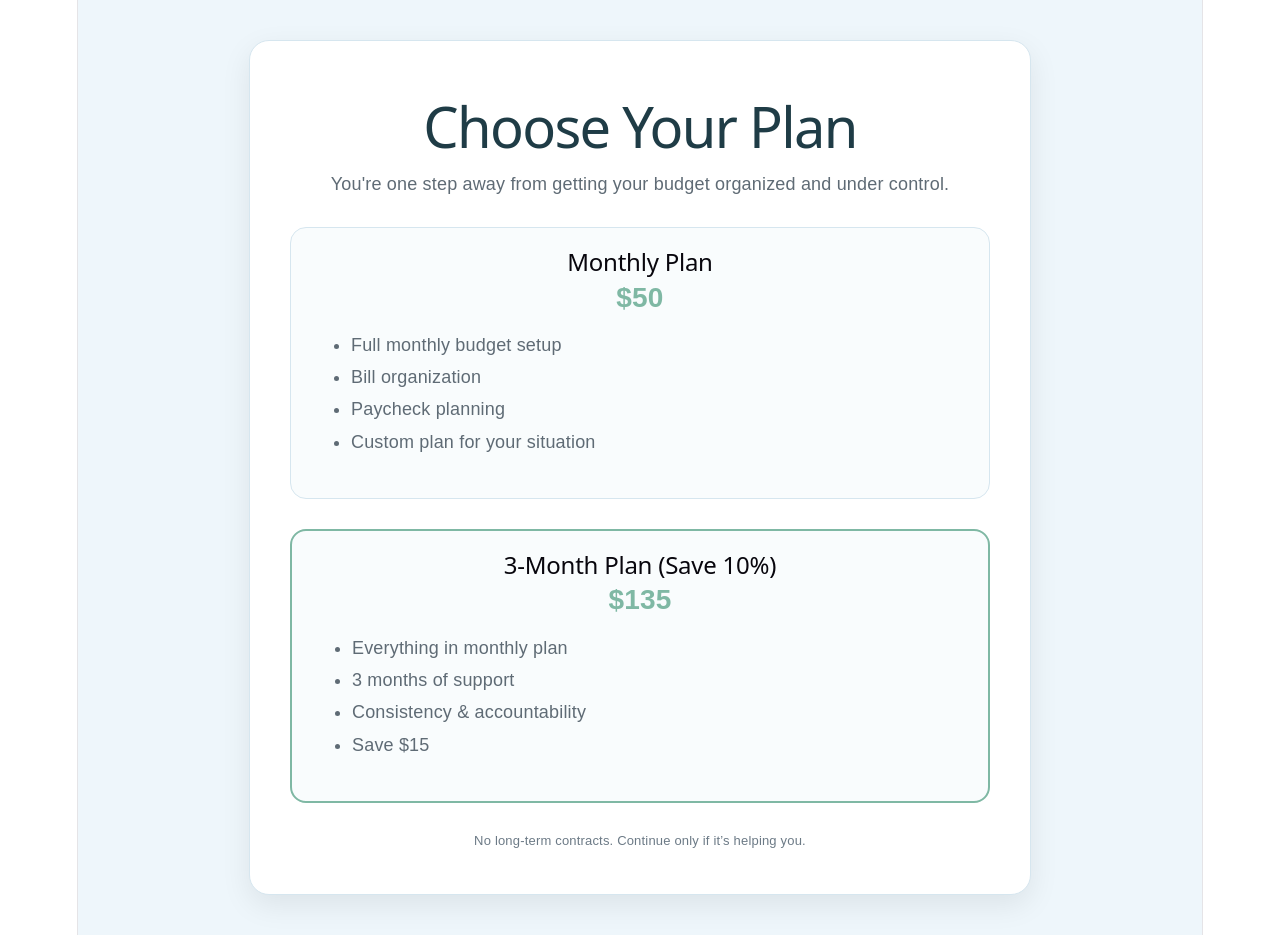
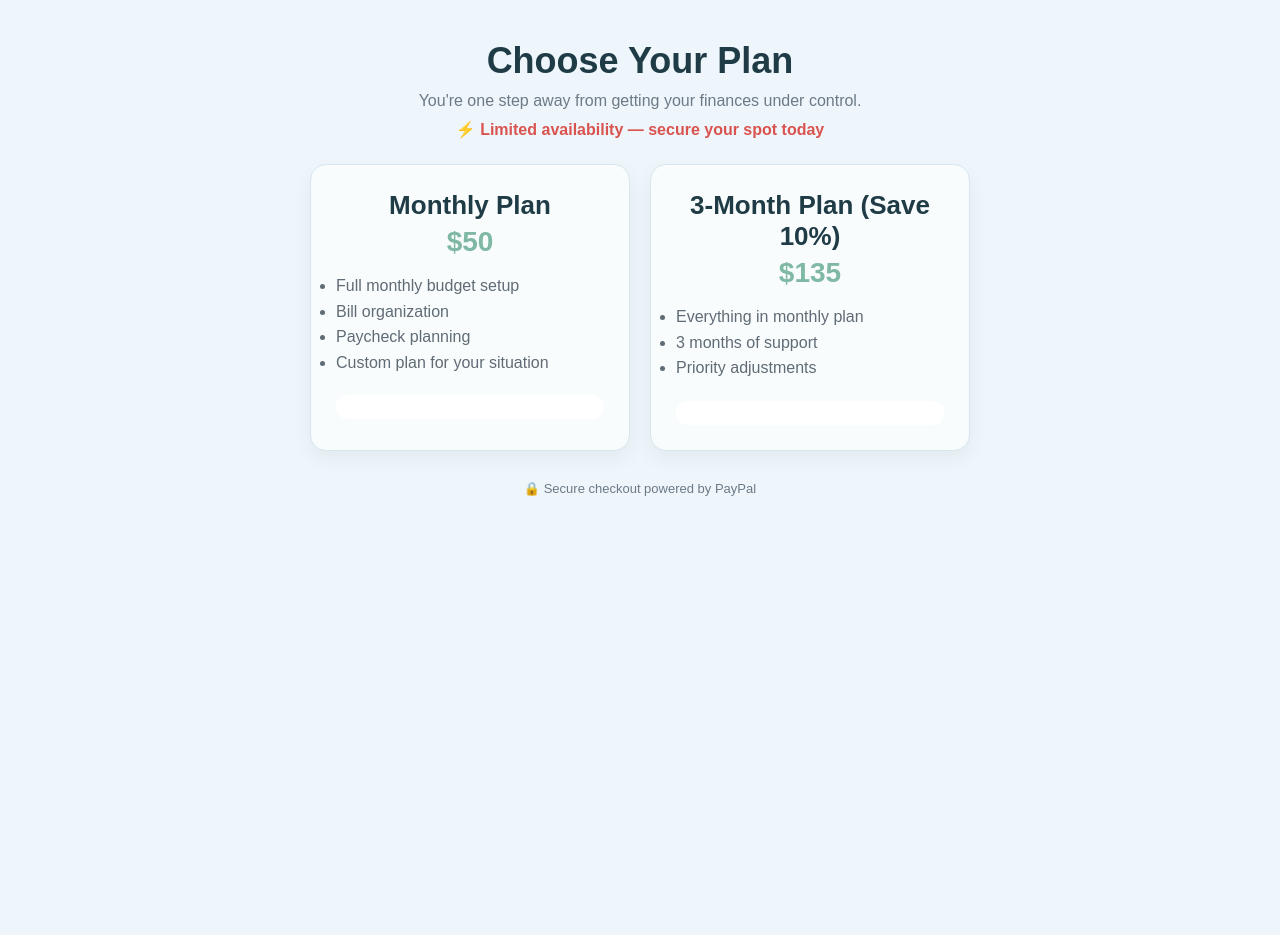
Before and after one commit to shellyryan18/family-first-budgeting, a React (Vite) app: page /#/payment in a window 1280 px wide. After the commit the page ends 800 px from the top, so only its background shows below. Built offline with nearby package versions, Linux system fonts and the light colour scheme.

Commit message:
final global styling + paypal fixes

```diff
--- a/src/Payment.jsx
+++ b/src/Payment.jsx
@@ -1,66 +1,36 @@
-import { useEffect } from "react";
+import React, { useEffect } from "react";
 
 export default function Payment() {
   useEffect(() => {
-    const scriptId = "paypal-hosted-buttons-sdk";
-
-    const renderButtons = () => {
-      if (!window.paypal || !window.paypal.HostedButtons) return;
-
-      // MONTHLY BUTTON
-      if (
-        document.getElementById("paypal-container-monthly") &&
-        !document.getElementById("paypal-container-monthly").hasChildNodes()
-      ) {
+    if (window.paypal) {
       window.paypal
         .HostedButtons({
           hostedButtonId: "MUJ2HRPYMBQ7Q",
         })
-          .render("#paypal-container-monthly");
-      }
+        .render("#paypal-monthly");
 
-      // 3-MONTH BUTTON
-      if (
-        document.getElementById("paypal-container-3month") &&
-        !document.getElementById("paypal-container-3month").hasChildNodes()
-      ) {
       window.paypal
         .HostedButtons({
           hostedButtonId: "RXQX8NU5GSLM4",
         })
-          .render("#paypal-container-3month");
+        .render("#paypal-3month");
     }
-    };
-
-    const existingScript = document.getElementById(scriptId);
-
-    if (existingScript) {
-      renderButtons();
-      return;
-    }
-
-    const script = document.createElement("script");
-    script.id = scriptId;
-    script.src =
-      "https://www.paypal.com/sdk/js?client-id=BAAf1lH5KtGCcavkfw0oCuJI3ZiXLJi5UvvcP4qr9HI53qh9NiR-6Sdb1DIOz0SsVziW-1d2tdePVrwmdE&components=hosted-buttons&enable-funding=venmo&currency=USD";
-    script.async = true;
-    script.onload = renderButtons;
-    document.body.appendChild(script);
   }, []);
 
   return (
     <div style={page}>
-      <div style={container}>
-        <h1 style={title}>Choose Your Plan</h1>
+      <h1 style={header}>Choose Your Plan</h1>
 
-        <p style={subtitle}>
-          You're one step away from getting your budget organized and under
-          control.
+      <p style={subheader}>
+        You're one step away from getting your finances under control.
       </p>
 
-        {/* MONTHLY PLAN */}
+      <p style={urgency}>⚡ Limited availability — secure your spot today</p>
+
+      <div style={grid}>
+        {/* MONTHLY */}
         <div style={card}>
-          <h2>Monthly Plan</h2>
+          <h2 style={planTitle}>Monthly Plan</h2>
           <p style={price}>$50</p>
 
           <ul style={list}>
@@ -70,87 +40,105 @@ export default function Payment() {
             <li>Custom plan for your situation</li>
           </ul>
 
-          <div id="paypal-container-monthly" />
+          <div style={paypalWrapper}>
+            <div id="paypal-monthly"></div>
+          </div>
         </div>
 
-        {/* 3-MONTH PLAN */}
-        <div
-          style={{
-            ...card,
-            marginTop: "30px",
-            border: "2px solid #7fb8a4",
-          }}
-        >
-          <h2>3-Month Plan (Save 10%)</h2>
+        {/* 3 MONTH */}
+        <div style={card}>
+          <h2 style={planTitle}>3-Month Plan (Save 10%)</h2>
           <p style={price}>$135</p>
 
           <ul style={list}>
             <li>Everything in monthly plan</li>
             <li>3 months of support</li>
-            <li>Consistency & accountability</li>
-            <li>Save $15</li>
+            <li>Priority adjustments</li>
           </ul>
 
-          <div id="paypal-container-3month" />
+          <div style={paypalWrapper}>
+            <div id="paypal-3month"></div>
+          </div>
+        </div>
       </div>
 
-        <p style={small}>
-          No long-term contracts. Continue only if it’s helping you.
-        </p>
-      </div>
+      <p style={secure}>🔒 Secure checkout powered by PayPal</p>
     </div>
   );
 }
 
+/* ================= STYLES ================= */
+
 const page = {
   fontFamily: "Arial, sans-serif",
+  background: "#eef6fb",
   minHeight: "100vh",
-  background: "#eef6fb",
   padding: "40px 20px",
   textAlign: "center",
 };
 
-const container = {
-  maxWidth: "700px",
-  margin: "0 auto",
-  background: "#ffffff",
-  padding: "40px",
-  borderRadius: "20px",
-  boxShadow: "0 10px 30px rgba(0,0,0,0.08)",
-  border: "1px solid #d6e6ef",
+const header = {
+  fontSize: "36px",
+  color: "#1f3c46",
+  marginBottom: "10px",
 };
 
-const title = {
-  color: "#1f3c46",
+const subheader = {
+  color: "#6c7a86",
+  marginBottom: "10px",
 };
 
-const subtitle = {
-  color: "#5f6b75",
-  marginBottom: "30px",
+const urgency = {
+  color: "#d9534f",
+  fontWeight: "600",
+  marginBottom: "25px",
+};
+
+const grid = {
+  display: "flex",
+  flexWrap: "wrap",
+  justifyContent: "center",
+  gap: "20px",
 };
 
 const card = {
   background: "#f9fcfd",
   border: "1px solid #d6e6ef",
   borderRadius: "16px",
-  padding: "20px",
+  padding: "25px",
+  width: "320px",
+  boxShadow: "0 8px 20px rgba(0,0,0,0.05)",
+};
+
+const planTitle = {
+  color: "#1f3c46",
+  fontSize: "26px",
+  fontWeight: "800",
+  marginBottom: "5px",
 };
 
 const price = {
+  color: "#7fb8a4",
   fontSize: "28px",
-  fontWeight: "bold",
-  color: "#7fb8a4",
+  fontWeight: "700",
+  marginBottom: "15px",
 };
 
 const list = {
   textAlign: "left",
+  color: "#5f6b75",
   marginBottom: "20px",
-  color: "#5f6b75",
-  lineHeight: "1.8",
+  lineHeight: "1.6",
 };
 
-const small = {
-  marginTop: "25px",
+const paypalWrapper = {
+  background: "#ffffff",
+  padding: "12px",
+  borderRadius: "12px",
+};
+
+const secure = {
+  marginTop: "30px",
+  color: "#6c7a86",
   fontSize: "13px",
-  color: "#6c7a86",
 };
--- a/src/index.css
+++ b/src/index.css
@@ -1,125 +1,43 @@
-:root {
-  --text: #6b6375;
-  --text-h: #08060d;
-  --bg: #fff;
-  --border: #e5e4e7;
-  --code-bg: #f4f3ec;
-  --accent: #aa3bff;
-  --accent-bg: rgba(170, 59, 255, 0.1);
-  --accent-border: rgba(170, 59, 255, 0.5);
-  --social-bg: rgba(244, 243, 236, 0.5);
-  --shadow:
-    rgba(0, 0, 0, 0.1) 0 10px 15px -3px, rgba(0, 0, 0, 0.05) 0 4px 6px -2px;
-
-  --sans: system-ui, 'Segoe UI', Roboto, sans-serif;
-  --heading: system-ui, 'Segoe UI', Roboto, sans-serif;
-  --mono: ui-monospace, Consolas, monospace;
-
-  font: 18px/145% var(--sans);
-  letter-spacing: 0.18px;
-  color-scheme: light dark;
-  color: var(--text);
-  background: var(--bg);
-  font-synthesis: none;
-  text-rendering: optimizeLegibility;
-  -webkit-font-smoothing: antialiased;
-  -moz-osx-font-smoothing: grayscale;
-
-  @media (max-width: 1024px) {
-    font-size: 16px;
-  }
-}
-
-@media (prefers-color-scheme: dark) {
-  :root {
-    --text: #9ca3af;
-    --text-h: #f3f4f6;
-    --bg: #16171d;
-    --border: #2e303a;
-    --code-bg: #1f2028;
-    --accent: #c084fc;
-    --accent-bg: rgba(192, 132, 252, 0.15);
-    --accent-border: rgba(192, 132, 252, 0.5);
-    --social-bg: rgba(47, 48, 58, 0.5);
-    --shadow:
-      rgba(0, 0, 0, 0.4) 0 10px 15px -3px, rgba(0, 0, 0, 0.25) 0 4px 6px -2px;
-  }
-
-  #social .button-icon {
-    filter: invert(1) brightness(2);
-  }
-}
-
-body {
+/* ================= GLOBAL RESET ================= */
+* {
   margin: 0;
-}
-
-#root {
-  width: 1126px;
-  max-width: 100%;
-  margin: 0 auto;
-  text-align: center;
-  border-inline: 1px solid var(--border);
-  min-height: 100svh;
-  display: flex;
-  flex-direction: column;
+  padding: 0;
   box-sizing: border-box;
 }
 
-h1,
-h2 {
-  font-family: var(--heading);
-  font-weight: 500;
-  color: var(--text-h);
+/* ================= BODY ================= */
+body {
+  font-family: Arial, sans-serif;
+  background: #eef6fb;
+  color: #1f3c46;
 }
 
-h1 {
-  font-size: 56px;
-  letter-spacing: -1.68px;
-  margin: 32px 0;
-  @media (max-width: 1024px) {
-    font-size: 36px;
-    margin: 20px 0;
-  }
-}
-h2 {
-  font-size: 24px;
-  line-height: 118%;
-  letter-spacing: -0.24px;
-  margin: 0 0 8px;
-  @media (max-width: 1024px) {
-    font-size: 20px;
-  }
-}
-p {
-  margin: 0;
+/* ================= LINKS ================= */
+a {
+  text-decoration: none;
+  color: inherit;
 }
 
-code,
-.counter {
-  font-family: var(--mono);
-  display: inline-flex;
-  border-radius: 4px;
-  color: var(--text-h);
-}
-
-code {
-  font-size: 15px;
-  line-height: 135%;
-  padding: 4px 8px;
-  background: var(--code-bg);
-}
+/* ================= INPUTS ================= */
 input,
 textarea,
 select {
+  width: 100%;
+  padding: 12px;
+  border-radius: 10px;
+  border: 1px solid #cfd8dc;
+  font-size: 14px;
+  background: #ffffff;
   color: #1f3c46;
 }
 
+/* ================= PLACEHOLDERS ================= */
 input::placeholder,
 textarea::placeholder {
   color: #7a8691;
 }
 
+/* ================= AUTOFILL FIX ================= */
 input:-webkit-autofill,
 input:-webkit-autofill:hover,
 input:-webkit-autofill:focus,
@@ -133,3 +51,40 @@ select:-webkit-autofill:focus {
   -webkit-box-shadow: 0 0 0px 1000px #ffffff inset;
   transition: background-color 5000s ease-in-out 0s;
 }
+
+/* ================= BUTTONS ================= */
+button {
+  cursor: pointer;
+  border: none;
+}
+
+/* ================= PAYPAL FIXES ================= */
+
+/* Hide quantity dropdown ONLY inside PayPal buttons */
+#paypal-monthly select,
+#paypal-3month select {
+  display: none !important;
+}
+
+/* Clean dropdown styling (if anything slips through) */
+select {
+  background-color: #ffffff !important;
+  color: #1f3c46 !important;
+  border: 1px solid #d6e6ef !important;
+  border-radius: 8px !important;
+  padding: 6px !important;
+}
+
+/* ================= SCROLLBAR (OPTIONAL CLEAN LOOK) ================= */
+::-webkit-scrollbar {
+  width: 8px;
+}
+
+::-webkit-scrollbar-track {
+  background: #eef6fb;
+}
+
+::-webkit-scrollbar-thumb {
+  background: #cfd8dc;
+  border-radius: 10px;
+}
```
Also changed, not shown: api/contact.js (+8 -6 lines). Lines whose indentation alone changed are shown as unchanged.
